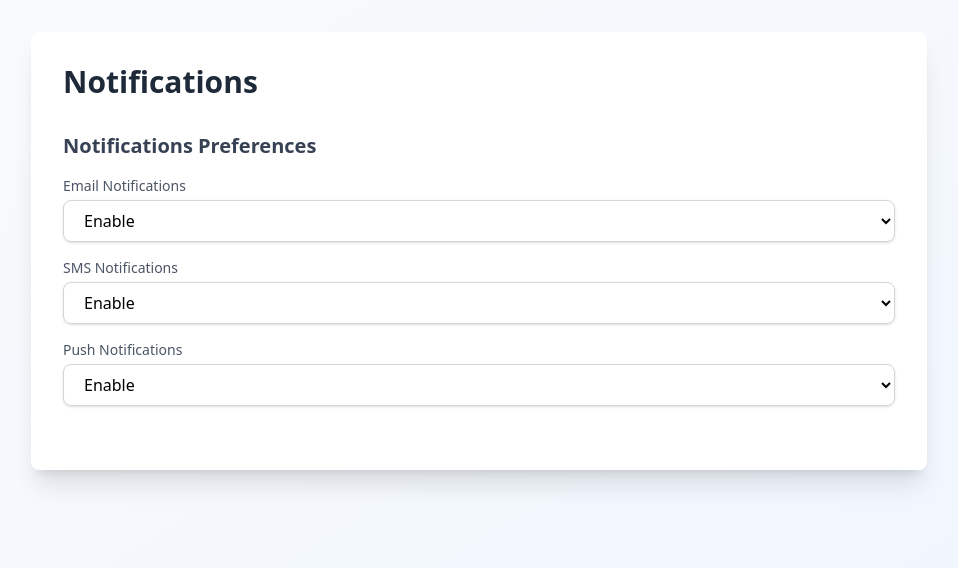
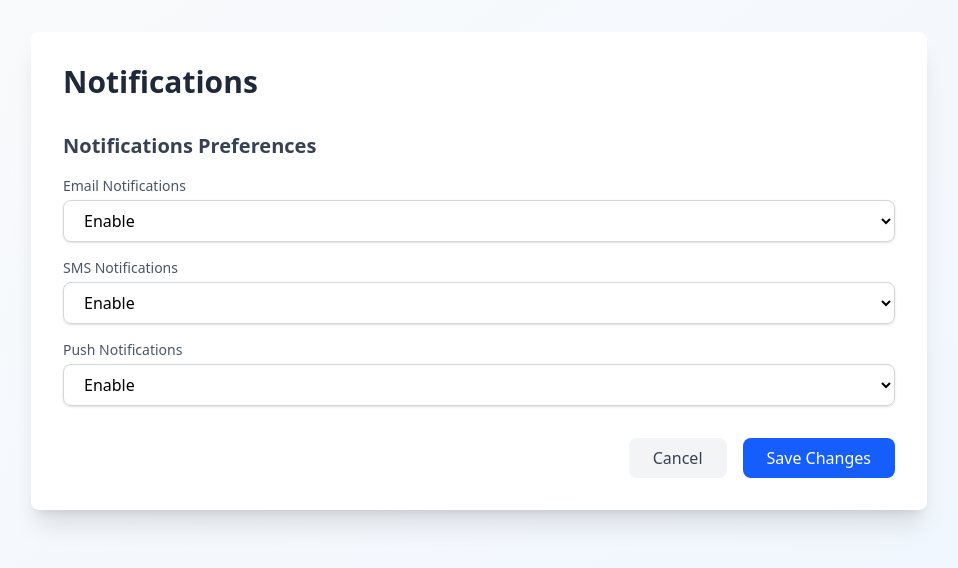
Before and after one commit to betsaleeldjuma/NextJS, a Next.js app: page /dashboard/settings/notifications in a window 1280 px wide. Shown: the top 568 px of the page, without its empty margins (161-1119 px from the left). Built offline with nearby package versions, Linux system fonts and the light colour scheme.

Commit message:
Notifications end

```diff
--- a/src/app/dashboard/settings/notifications/page.tsx
+++ b/src/app/dashboard/settings/notifications/page.tsx
@@ -34,7 +34,10 @@ const Notifications = () => {
           </div>
         </div>
         {/* Action Settings */}
-
+        <div className='flex justify-end space-x-4'>
+          <button className='px-6 py-2 text-gray-700 bg-gray-100 rounded-lg hover:bg-gray-200 transition-colors'>Cancel</button>
+          <button className='px-6 py-2 text-white bg-blue-600 rounded-lg hover:bg-blue-700 transition-colors'>Save Changes</button>
+        </div>
       </div>
     </div>
   )
```
